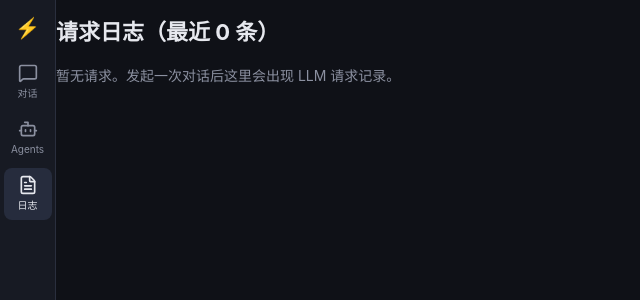
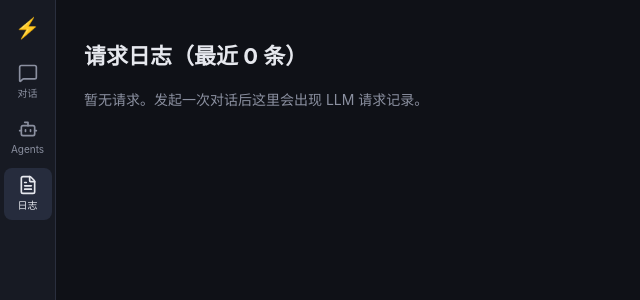
Before and after one commit to one-pieces/one-agent, a Next.js app in the folder one-agent-app/: page /logs in a window 1280 px wide. Shown: the top 300 px of the page, without its empty margins (0-640 px from the left). Built offline with nearby package versions, Linux system fonts and the light colour scheme.

Commit message:
agents 与日志页面加 padding：新增 .page 容器（24px 28px 80px + 可滚动），应用于 /agents、/agents/new、/agents/[id]、/logs

```diff
--- a/one-agent-app/app/agents/[id]/page.tsx
+++ b/one-agent-app/app/agents/[id]/page.tsx
@@ -13,7 +13,7 @@ export default async function AgentDetailPage({ params }: { params: Promise<{ id
   if (!config) notFound();
 
   return (
-    <div>
+    <div className="page">
       <div style={{ display: "flex", justifyContent: "space-between", alignItems: "center", gap: 12, flexWrap: "wrap" }}>
         <h1>{config.name}</h1>
         <div style={{ display: "flex", gap: 8 }}>
--- a/one-agent-app/app/agents/new/page.tsx
+++ b/one-agent-app/app/agents/new/page.tsx
@@ -2,7 +2,7 @@ import AgentForm from "@/components/AgentForm";
 
 export default function NewAgentPage() {
   return (
-    <div>
+    <div className="page">
       <h1>新建 Agent</h1>
       <p className="muted">Agent 配置是一等数据（JSON）——模型、工具、指令全部可在运行时动态调整。</p>
       <AgentForm mode="new" />
--- a/one-agent-app/app/agents/page.tsx
+++ b/one-agent-app/app/agents/page.tsx
@@ -7,7 +7,7 @@ export const dynamic = "force-dynamic";
 export default function AgentsPage() {
   const agents = db.listAgents();
   return (
-    <div>
+    <div className="page">
       <div style={{ display: "flex", justifyContent: "space-between", alignItems: "center" }}>
         <h1>Agents</h1>
         <Link href="/agents/new" className="btn primary">
--- a/one-agent-app/app/globals.css
+++ b/one-agent-app/app/globals.css
@@ -702,6 +702,13 @@ code {
 }
 
 /* ═══ 通用卡片 / 按钮 / 表单 ═══ */
+.page {
+  flex: 1;
+  min-height: 0;
+  overflow-y: auto;
+  padding: 24px 28px 80px;
+}
+
 .main {
   flex: 1;
   overflow-y: auto;
--- a/one-agent-app/app/logs/page.tsx
+++ b/one-agent-app/app/logs/page.tsx
@@ -5,7 +5,7 @@ export const dynamic = "force-dynamic";
 export default function LogsPage() {
   const logs = getRequestLogs();
   return (
-    <div>
+    <div className="page">
       <h1>请求日志（最近 {logs.length} 条）</h1>
       {logs.length === 0 ? (
         <p className="muted">暂无请求。发起一次对话后这里会出现 LLM 请求记录。</p>
```
